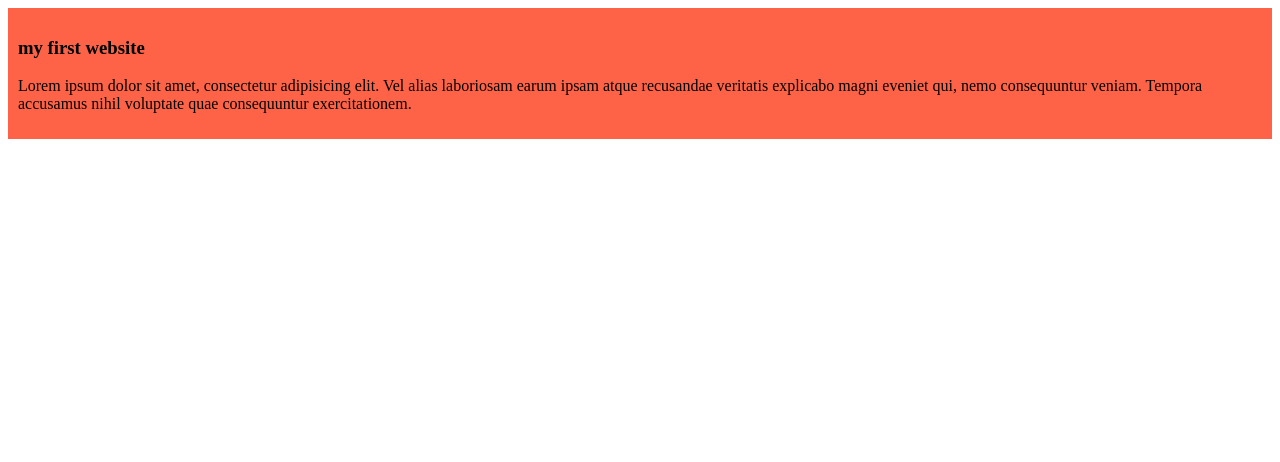
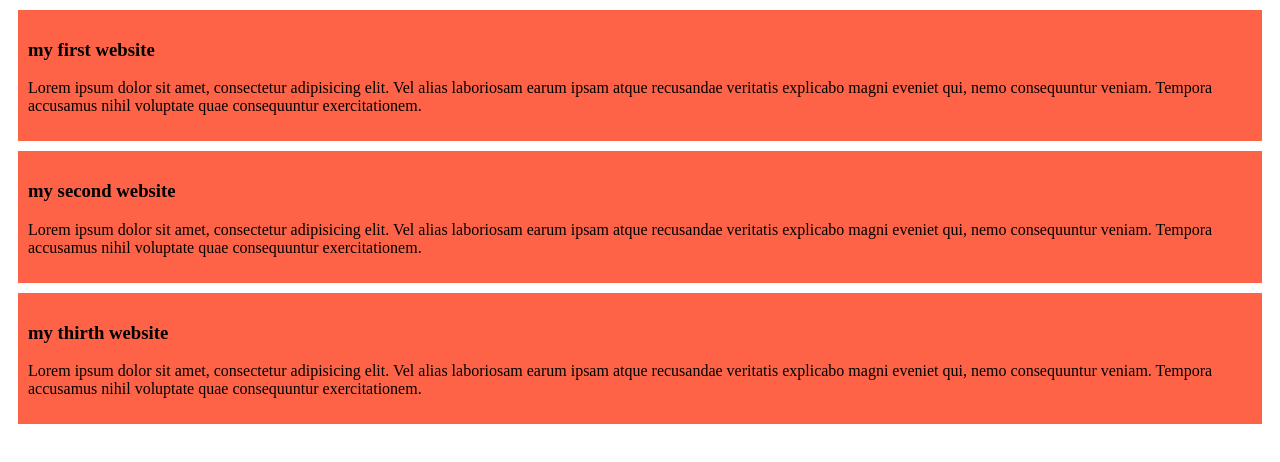
Before and after one commit to developershantu/my-simple-website, a plain HTML site: page index.html in a window 1280 px wide. Drawn offline with Linux system fonts and the light colour scheme.

Commit message:
added the second and thirth website

```diff
--- a/index.html
+++ b/index.html
@@ -11,5 +11,13 @@
         <h3>my first website</h3>
         <p>Lorem ipsum dolor sit amet, consectetur adipisicing elit. Vel alias laboriosam earum ipsam atque recusandae veritatis explicabo magni eveniet qui, nemo consequuntur veniam. Tempora accusamus nihil voluptate quae consequuntur exercitationem.</p>
     </div>
+    <div>
+        <h3>my second website</h3>
+        <p>Lorem ipsum dolor sit amet, consectetur adipisicing elit. Vel alias laboriosam earum ipsam atque recusandae veritatis explicabo magni eveniet qui, nemo consequuntur veniam. Tempora accusamus nihil voluptate quae consequuntur exercitationem.</p>
+    </div>
+    <div>
+        <h3>my thirth website</h3>
+        <p>Lorem ipsum dolor sit amet, consectetur adipisicing elit. Vel alias laboriosam earum ipsam atque recusandae veritatis explicabo magni eveniet qui, nemo consequuntur veniam. Tempora accusamus nihil voluptate quae consequuntur exercitationem.</p>
+    </div>
 </body>
 </html>
--- a/styles/blog.css
+++ b/styles/blog.css
@@ -1,3 +1,5 @@
 div{
     background-color: tomato;
     padding: 10px;
+    margin: 10px;
+}
```
